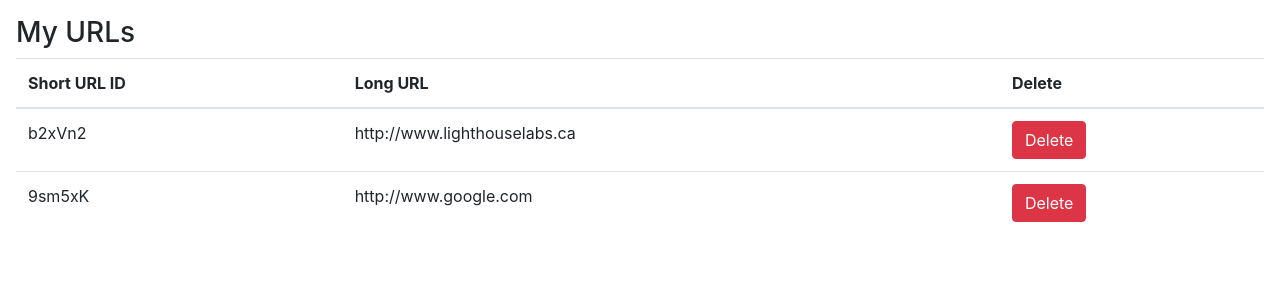
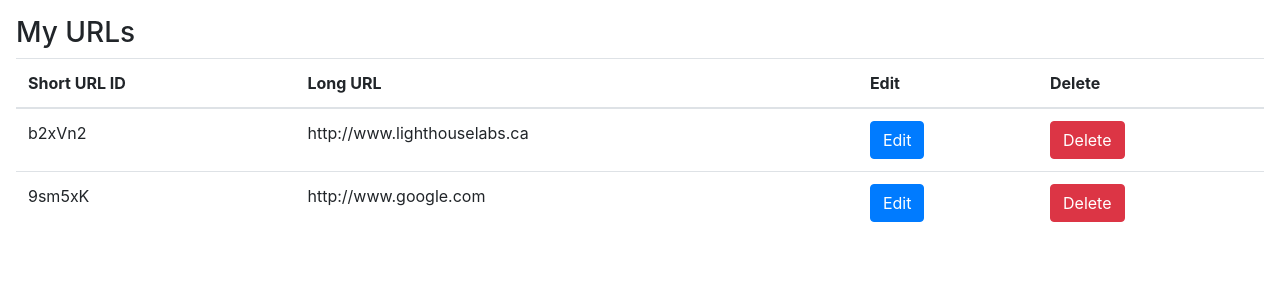
Before and after one commit to stan-sk/tinyapp, a Node server app: page /urls in a window 1280 px wide. Shown: the part 56-356 px from the top of the page. Run offline with Node 20, Linux system fonts and the light colour scheme; some libraries are stand-ins or nearby versions.

Commit message:
add edit funciton

```diff
--- a/express_server.js
+++ b/express_server.js
@@ -65,9 +65,16 @@ app.get("/hello", (req, res) => {
   res.send("<html><body>Hello <b>World</b></body></html>\n");
 });
 
-app.get("/u/:id", (req, res) => {
-  const longURL = urlDatabase[req.params.id]
+ // if you click on shortId on the page, you then get redirected to the longURL
+ app.get("/u/:id", (req, res) => {
+  const longURL = urlDatabase[req.params.id];
   res.redirect(longURL);
+});
+
+// edit shortURL with a different longURL
+app.post('/urls/:id', (req, res) => {
+  urlDatabase[req.params.id] = req.body.longURL;
+  res.redirect("/urls/");
 });
 
 
--- a/views/urls_index.ejs
+++ b/views/urls_index.ejs
@@ -25,6 +25,7 @@
           <tr>
             <th scope="col">Short URL ID</th>
             <th scope="col">Long URL</th>
+            <th scope="col">Edit</th>
             <th scope="col">Delete</th>
           </tr>
         </thead>
@@ -33,6 +34,7 @@
             <tr>
               <td><%= id %></td>
               <td><%= urls[id] %></td>
+              <td><form method="GET" action="/urls/<%= id %>"><button type="submit" class="btn btn-primary">Edit</button></form></td>
               <td><form method="POST" action="/urls/<%= id %>/delete"><button type="submit" class="btn btn-danger">Delete</button></form></td>
             </tr>
           <% } %>
--- a/views/urls_show.ejs
+++ b/views/urls_show.ejs
@@ -23,7 +23,7 @@
       </div>
       <div class="card-footer text-muted" class="text-center">
         <h3>Edit</h3>
-        <form action="/urls" method="POST">
+        <form method="POST" action="/urls/<%= id %>">
           <label for="longURL">New URL:</label>
           <input
           type="text"
```
